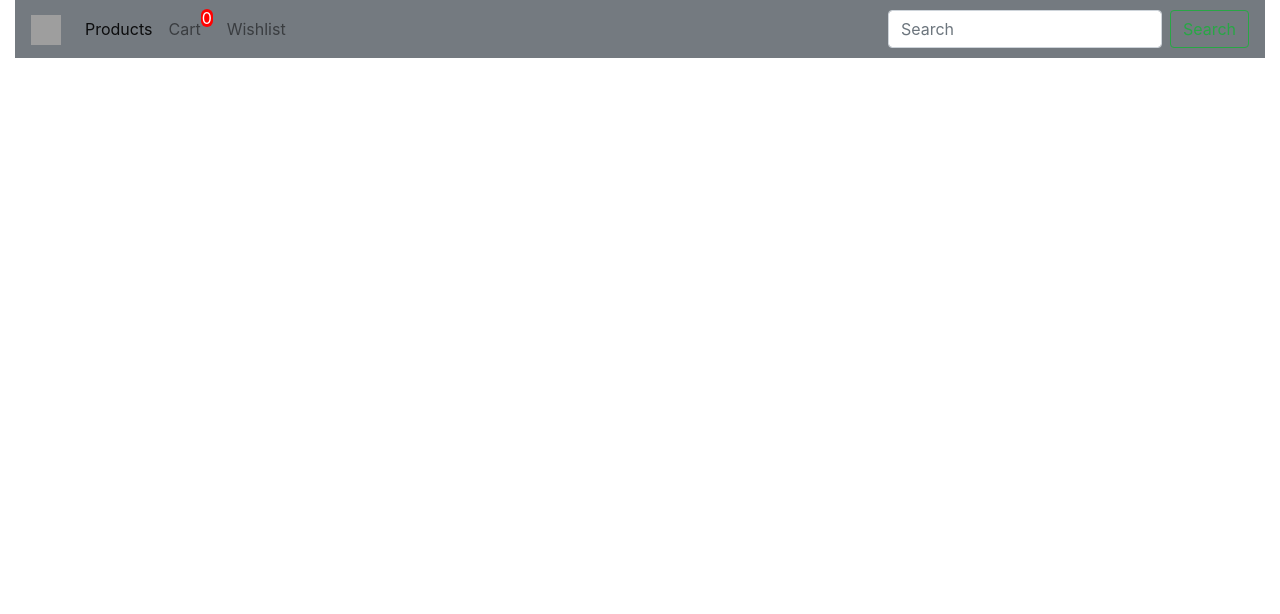
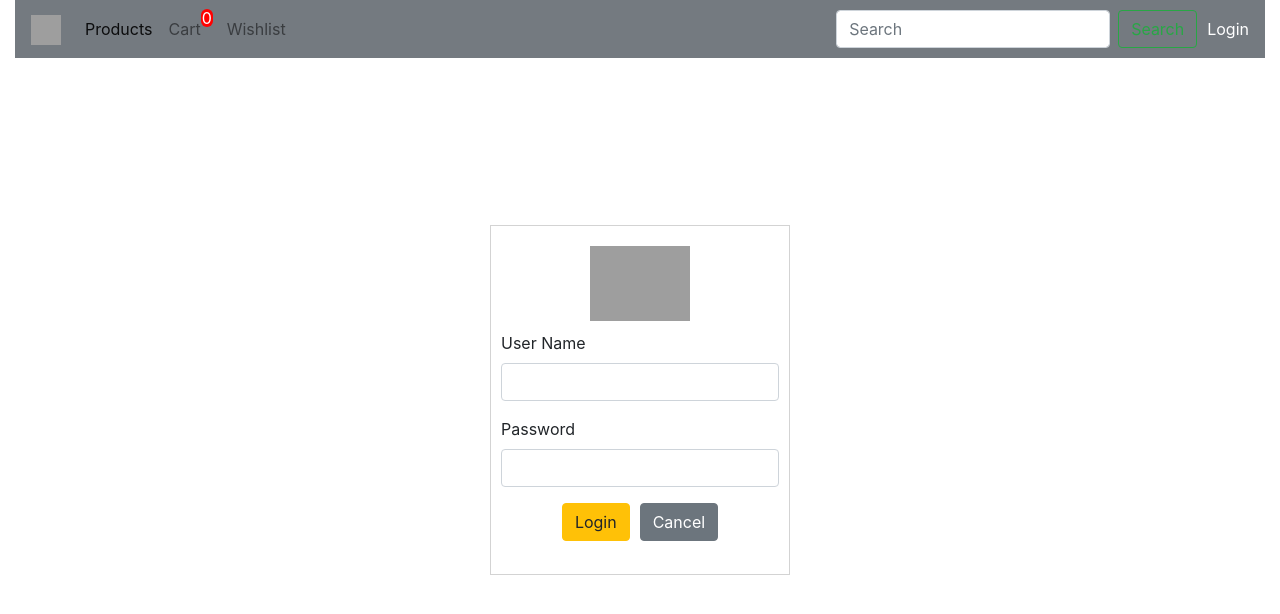
Before and after one commit to arshadmohd/Angular-7-Concepts, an Angular app: page /login in a window 1280 px wide. Shown: the top 614 px of the page. Built offline with nearby package versions, Linux system fonts and the light colour scheme; no server answers; grey boxes are pictures that could not be loaded.

Commit message:
login form

```diff
--- a/src/app/app.module.ts
+++ b/src/app/app.module.ts
@@ -17,6 +17,7 @@ import { CartComponent } from './cart/cart.component';
 import { CartItemComponent } from './cart/cart-item.component';
 import { CartService } from './shared/services/cart-service';
 import { ScrollTopDirective } from './shared/scroll-top.directive';
+import { LoginComponent } from './login-and-user/login.component';
 
 declare let jQuery;
 
@@ -30,7 +31,8 @@ declare let jQuery;
     ModalTriggerDirective,
     CartComponent,
     CartItemComponent,
-    ScrollTopDirective
+    ScrollTopDirective,
+    LoginComponent
   ],
   imports: [
     BrowserModule,
--- /dev/null
+++ b/src/app/login-and-user/login.component.css
@@ -0,0 +1,28 @@
+.login-form-parent{
+    position: relative;
+    margin: 0 auto;
+}
+
+.login-form-content{
+    position: fixed;
+    display: inline-block;
+    height: 350px;
+    width: 300px;
+    border: 1px solid lightgrey;
+    padding: 10px;
+    margin: auto;
+    top: 0;
+    bottom: 0;
+    left: 0;
+    right: 0;
+    background: white;
+}
+
+.login-image-div{
+    padding: 10px;
+    text-align: center;
+}
+
+.login-buttons{
+    text-align: center;
+}
--- /dev/null
+++ b/src/app/login-and-user/login.component.html
@@ -0,0 +1,28 @@
+<div class="login-form-parent">
+    <div class="login-form-content">
+        <div class="login-image-div-parent">
+            <div class="login-image-div">
+                <img src="/src/assets/cart-logo.png" alt="" width="100" class="login-image">
+            </div>
+        </div>
+        <form (ngSubmit)="login()" #loginForm="ngForm">
+            <div class="form-group">
+                <label for="userName">User Name</label>
+                <input type="text" name="userName" id="userName" class="form-control" required>
+            </div>
+            <div class="form-group">
+                    <label for="password">Password</label>
+                    <input type="password" name="password" id="password" class="form-control" required>
+            </div>
+            <div class="login-buttons">
+                    <span style="margin-right: 10px">
+                            <button class="btn btn-warning">Login</button>
+                        </span>
+                        <span>
+                            <button type="submit" class="btn btn-secondary" (click)="cancelLogin()">Cancel</button>
+                    </span>
+            </div>
+        </form>
+
+    </div>
+</div>
--- /dev/null
+++ b/src/app/login-and-user/login.component.ts
@@ -0,0 +1,15 @@
+import { Component } from "@angular/core";
+
+@Component({
+    selector: 'login-page',
+    templateUrl: './login.component.html',
+    styleUrls: ['./login.component.css']
+})
+export class LoginComponent{
+    userName: string;
+    password: string;
+    login(){
+        console.log("User Name ",this.userName);
+        console.log("Password ",this.password);
+    }
+}
--- a/src/app/navigation/navigation.component.html
+++ b/src/app/navigation/navigation.component.html
@@ -22,5 +22,8 @@
         <input class="form-control mr-sm-2" type="search" placeholder="Search" aria-label="Search" name= "searchText" [(ngModel)] =  "searchText">
         <button class="btn btn-outline-success my-2 my-sm-0" type="submit">Search</button>
       </form>
+      <div>
+        <div style="margin-left: 10px; color: white" [routerLink]="['/login']">Login</div>
+      </div>
     </div>
   </nav>
--- a/src/app/navigation/navigation.component.ts
+++ b/src/app/navigation/navigation.component.ts
@@ -17,7 +17,12 @@ import { CartService } from "../shared/services/cart-service";
     },
     .navbar-custom ul a{
         color: white!important;
+    },
+    .login-user-text{
+        padding-left: 10px;
+        color: orange;
     }
+
 `]
 })
 export class NavigationComponent{
--- a/src/app/routes.ts
+++ b/src/app/routes.ts
@@ -1,12 +1,13 @@
 import { Routes } from "@angular/router";
 import { ProductListComponent } from "./product/product-list.component";
 import { CartComponent } from "./cart/cart.component";
+import { LoginComponent } from "./login-and-user/login.component";
 
 export const appRoutes : Routes = [
     { path: 'products', component : ProductListComponent},
     { path: 'cart', component : CartComponent},
     { path: 'wishlist', component : ProductListComponent},
-    { path: 'login', component : ProductListComponent},
+    { path: 'login', component : LoginComponent},
     { path: '', redirectTo : '/products', pathMatch : 'full'},
 
 ]
--- a/src/app/shared/scroll-top.directive.ts
+++ b/src/app/shared/scroll-top.directive.ts
@@ -12,8 +12,6 @@ export class ScrollTopDirective implements OnInit{
     }
     ngOnInit(){
         window.addEventListener('scroll', ()=> {
-            console.log('Top : ',window.scrollY);
-
             if(window.scrollY>600){
                 this.$('.scrollUp').show();
             }{
```
